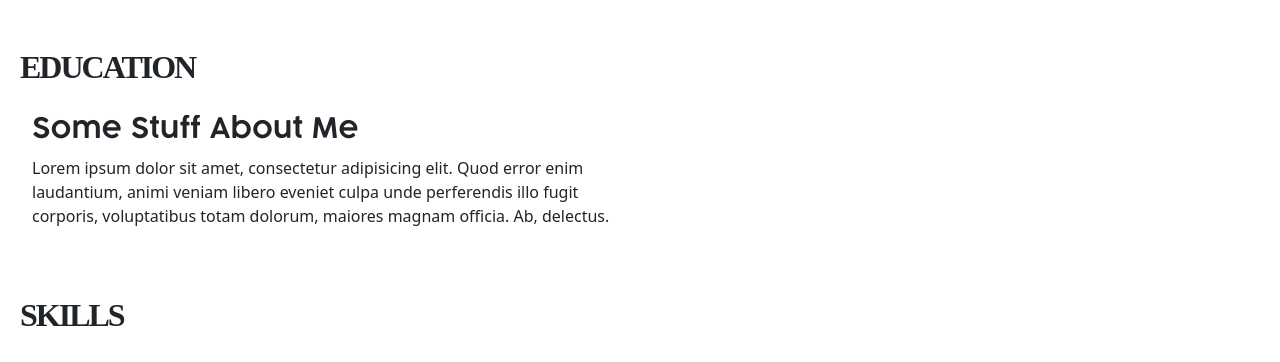
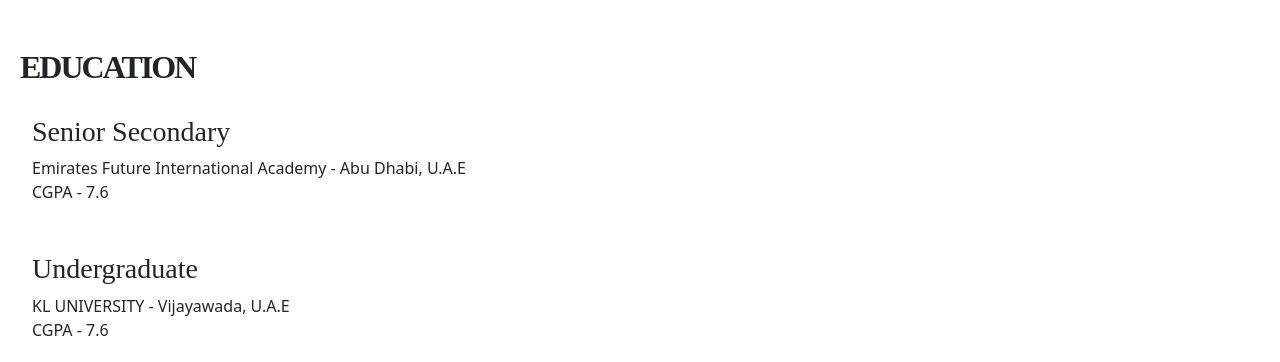
Before and after one commit to x26hari/x26hari.github.io, a plain HTML site: page aboutme.html in a window 1280 px wide. Shown: the part 1730-2092 px from the top of the page. Drawn offline with nearby package versions, Linux system fonts and the light colour scheme.

Commit message:
eduaction

```diff
--- a/aboutme.html
+++ b/aboutme.html
@@ -92,8 +92,14 @@
         margin-bottom: 2rem;
     }
 
-    .thing h3 {
-        font-family: cocogoose;
+
+
+    .secondary h3 {
+        font-family: futura;
+    }
+
+    .ug h3 {
+        font-family: futura;
     }
 
     .aboutme .thing {
@@ -334,13 +340,17 @@
 
     <div class="education" data-aos="fade-left" data-aos-duration="1000" data-offset="400" data-aos-delay="300">
         <section class="thing">
-            <div>
-                <h3>Some Stuff About Me</h3>
-                <p>
-                    Lorem ipsum dolor sit amet, consectetur adipisicing elit. Quod error
-                    enim laudantium, animi veniam libero eveniet culpa unde perferendis
-                    illo fugit corporis, voluptatibus totam dolorum, maiores magnam
-                    officia. Ab, delectus.
+            <div class="secondary">
+                <h3>Senior Secondary </h3>
+                <p>Emirates Future International Academy - Abu Dhabi, U.A.E
+                    <br> CGPA - 7.6
+                </p>
+            </div>
+            <br>
+            <div class="ug">
+                <h3>Undergraduate</h3>
+                <p>KL UNIVERSITY - Vijayawada, U.A.E
+                    <br> CGPA - 7.6
                 </p>
             </div>
         </section>
```
Also changed, not shown: base.html (+2 -2 lines).
